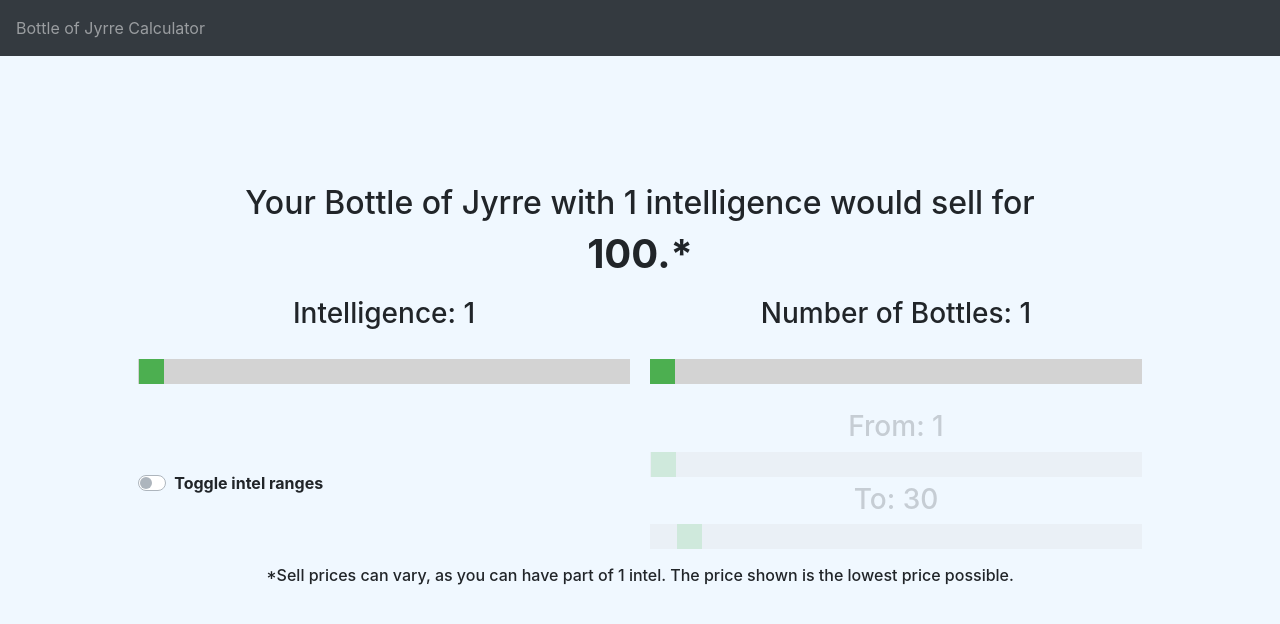
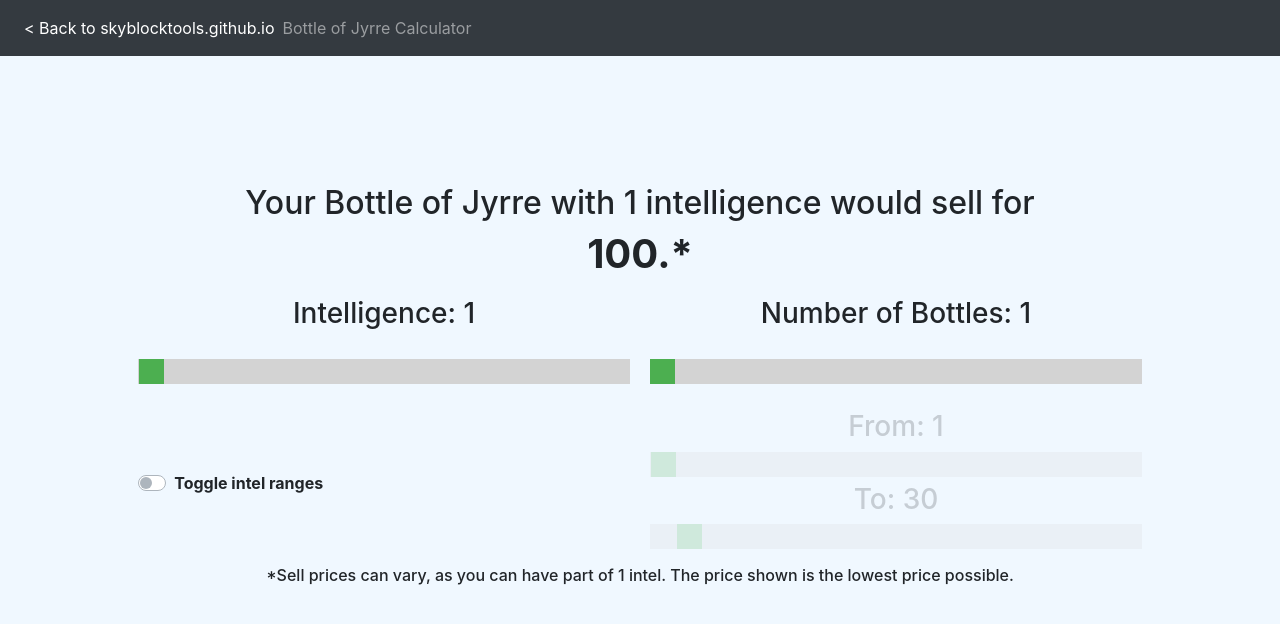
Before and after one commit to skyblocktools/boj, a plain HTML site: page index.html in a window 1280 px wide. Drawn offline with nearby package versions, Linux system fonts and the light colour scheme.

Commit message:
Update index.html

```diff
--- a/index.html
+++ b/index.html
@@ -161,12 +161,17 @@
 
           <div class="collapse navbar-collapse" id="navbarSupportedContent">
             <ul class="navbar-nav mr-auto">
-
-              <li class="nav-item">
+              <li class="nav-item active">
+                <a class="nav-link" href="https://skyblocktools.github.io">
+                    &lt; Back to skyblocktools.github.io
+                <span class="sr-only">(current)</span></a>
+      </li>
+              <li class="nav-item ">
                 <span class="navbar-text" style='text-align: center'>
                     Bottle of Jyrre Calculator
                 </span>
               </li>
+
             </ul>
           </div>
         </nav>
```
